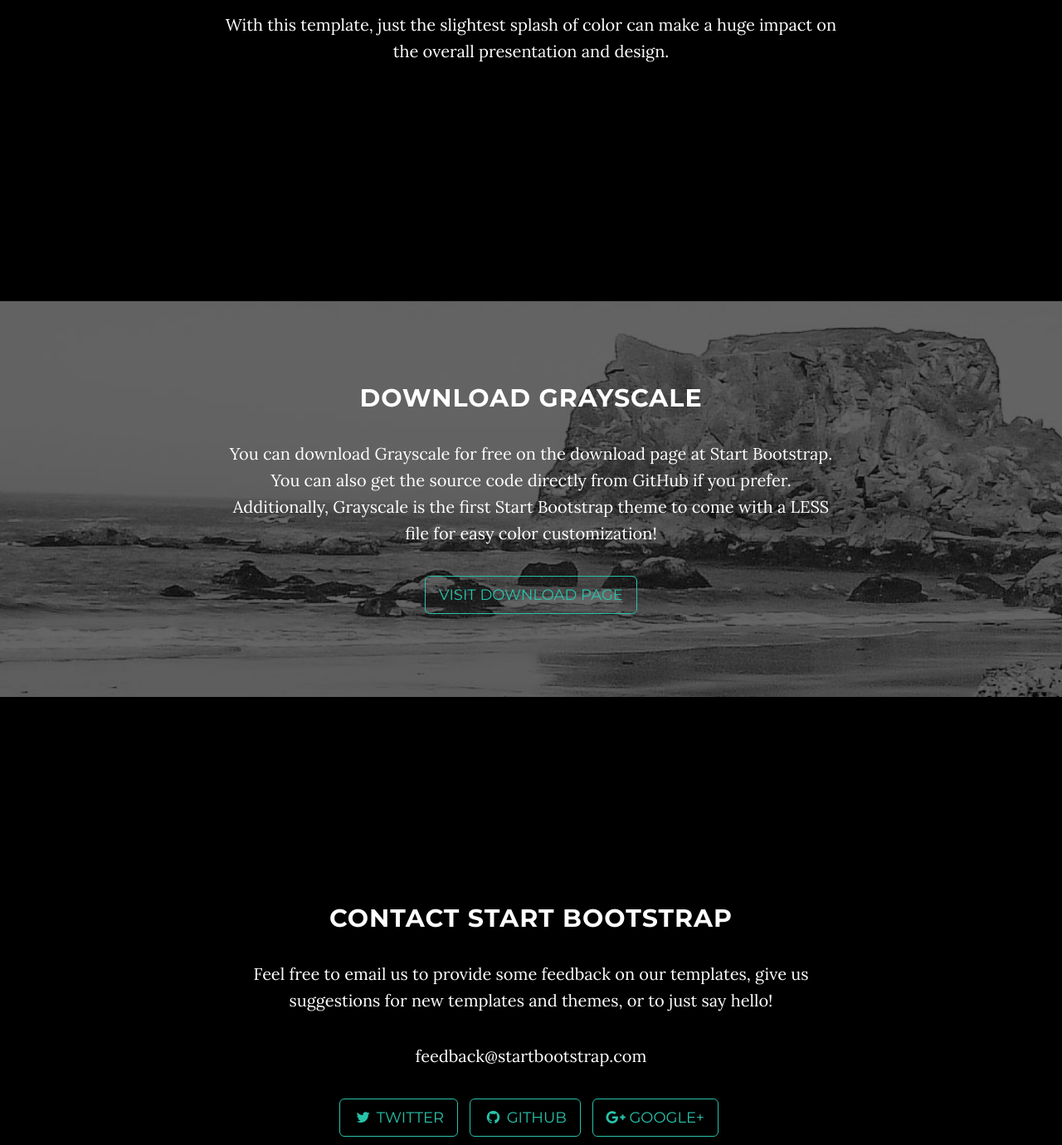
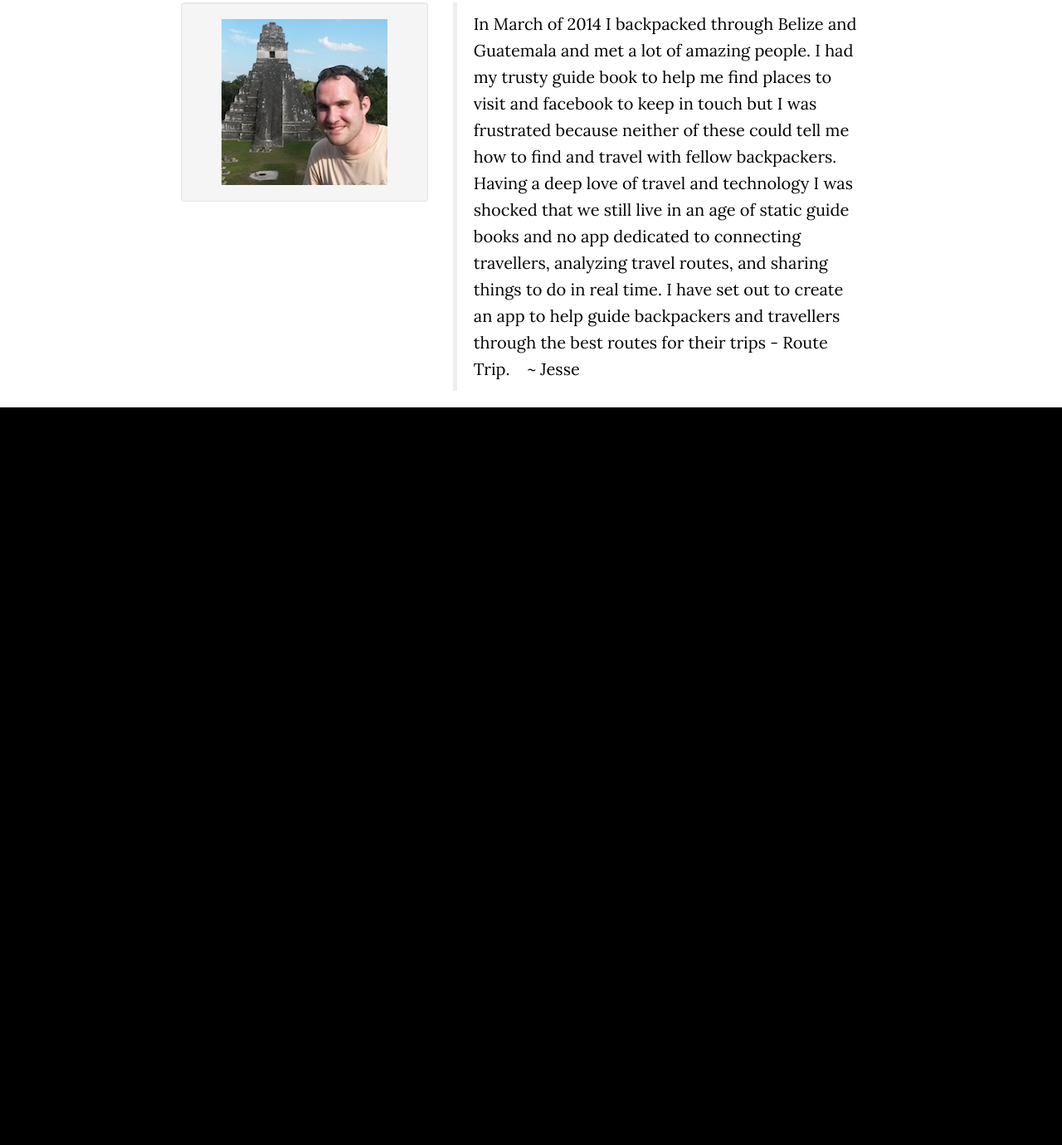
Before and after one commit to peta15/travelapp_web, a plain HTML site: page index.html in a window 1280 px wide. Shown: the part 1366-2746 px from the top of the page at 83% size. After the commit the page ends 1857 px from the top, so only its background shows below. Drawn offline with nearby package versions, Linux system fonts and the light colour scheme.

Commit message:
added about section

```diff
--- a/index.html
+++ b/index.html
@@ -46,10 +46,10 @@
                         <a href="#page-top"></a>
                     </li>
                     <li class="page-scroll">
-                        <a href="#about">About</a>
+                        <a href="#download">Get the App</a>
                     </li>
                     <li class="page-scroll">
-                        <a href="#download">Get the App</a>
+                        <a href="#about">About</a>
                     </li>
                     <li>
                         <a class="btn btn-block btn-social btn-facebook">
@@ -116,43 +116,25 @@
         </div>
     </section>
 
-    <section id="about" class="container content-section text-center">
+    <section id="download" class="container content-section text-center">
         <div class="row">
-            <div class="col-lg-8 col-lg-offset-2">
-                <h2>About Grayscale</h2>
-                <p>Grayscale is a premium quality, free Bootstrap 3 theme created by Start Bootstrap. It can be yours right now, all you need to do is download the template on the preview page. You can use this template for any purpose, personal or commercial.</p>
-                <p>This striking, black and white theme features stock photographs by <a href="http://gratisography.com/">Gratisography</a> along with a custom Google Map skin courtesy of <a href="http://snazzymaps.com/">Snazzy Maps</a>.</p>
-                <p>With this template, just the slightest splash of color can make a huge impact on the overall presentation and design.</p>
+            <div class="col-md-4 col-md-offset-2">
+            </div>
+            <div class="col-md-4">
             </div>
         </div>
     </section>
 
-    <section id="download" class="content-section text-center">
-        <div class="download-section">
-            <div class="container">
-                <div class="col-lg-8 col-lg-offset-2">
-                    <h2>Download Grayscale</h2>
-                    <p>You can download Grayscale for free on the download page at Start Bootstrap. You can also get the source code directly from GitHub if you prefer. Additionally, Grayscale is the first Start Bootstrap theme to come with a LESS file for easy color customization!</p>
-                    <a href="http://startbootstrap.com/grayscale" class="btn btn-default btn-lg">Visit Download Page</a>
+    <section id="about" class="content-section text-center" style="background-color: white; color: black;">
+        <div class="row"><h2>Our Story</h2>
+            <div class="col-md-3 col-md-offset-2">
+                <div class="well">
+                    <img src="img/jesse-tikal.jpg">
                 </div>
             </div>
-        </div>
-    </section>
+            <div class="col-md-5">
 
-    <section id="contact" class="container content-section text-center">
-        <div class="row">
-            <div class="col-lg-8 col-lg-offset-2">
-                <h2>Contact Start Bootstrap</h2>
-                <p>Feel free to email us to provide some feedback on our templates, give us suggestions for new templates and themes, or to just say hello!</p>
-                <p>feedback@startbootstrap.com</p>
-                <ul class="list-inline banner-social-buttons">
-                    <li><a href="https://twitter.com/SBootstrap" class="btn btn-default btn-lg"><i class="fa fa-twitter fa-fw"></i> <span class="network-name">Twitter</span></a>
-                    </li>
-                    <li><a href="https://github.com/IronSummitMedia/startbootstrap" class="btn btn-default btn-lg"><i class="fa fa-github fa-fw"></i> <span class="network-name">Github</span></a>
-                    </li>
-                    <li><a href="https://plus.google.com/+Startbootstrap/posts" class="btn btn-default btn-lg"><i class="fa fa-google-plus fa-fw"></i> <span class="network-name">Google+</span></a>
-                    </li>
-                </ul>
+                <blockquote><p style="text-align: left !important;">In March of 2014 I backpacked through Belize and Guatemala and met a lot of amazing people.  I had my trusty guide book to help me find places to visit and facebook to keep in touch but I was frustrated because neither of these could tell me how to find and travel with fellow backpackers.  Having a deep love of travel and technology I was shocked that we still live in an age of static guide books and no app dedicated to connecting travellers, analyzing travel routes, and sharing things to do in real time. I have set out to create an app to help guide backpackers and travellers through the best routes for their trips - Route Trip. &nbsp;&nbsp;&nbsp;~ Jesse</p></blockquote>
             </div>
         </div>
     </section>
```
Also changed, not shown: img/android-download-badge.png (added), img/iphone-download-badge.png (added), img/iphone-outline.png (added), img/jesse-tikal.jpg (added).
